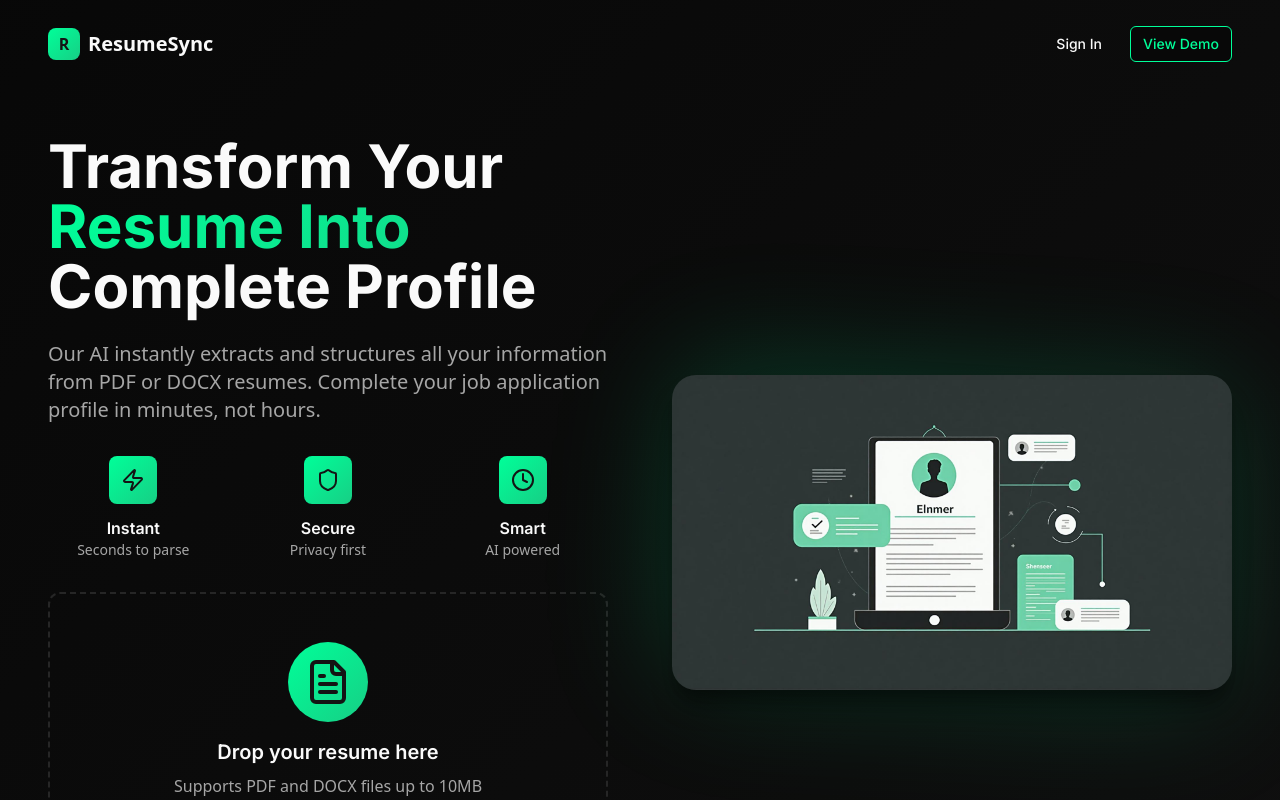
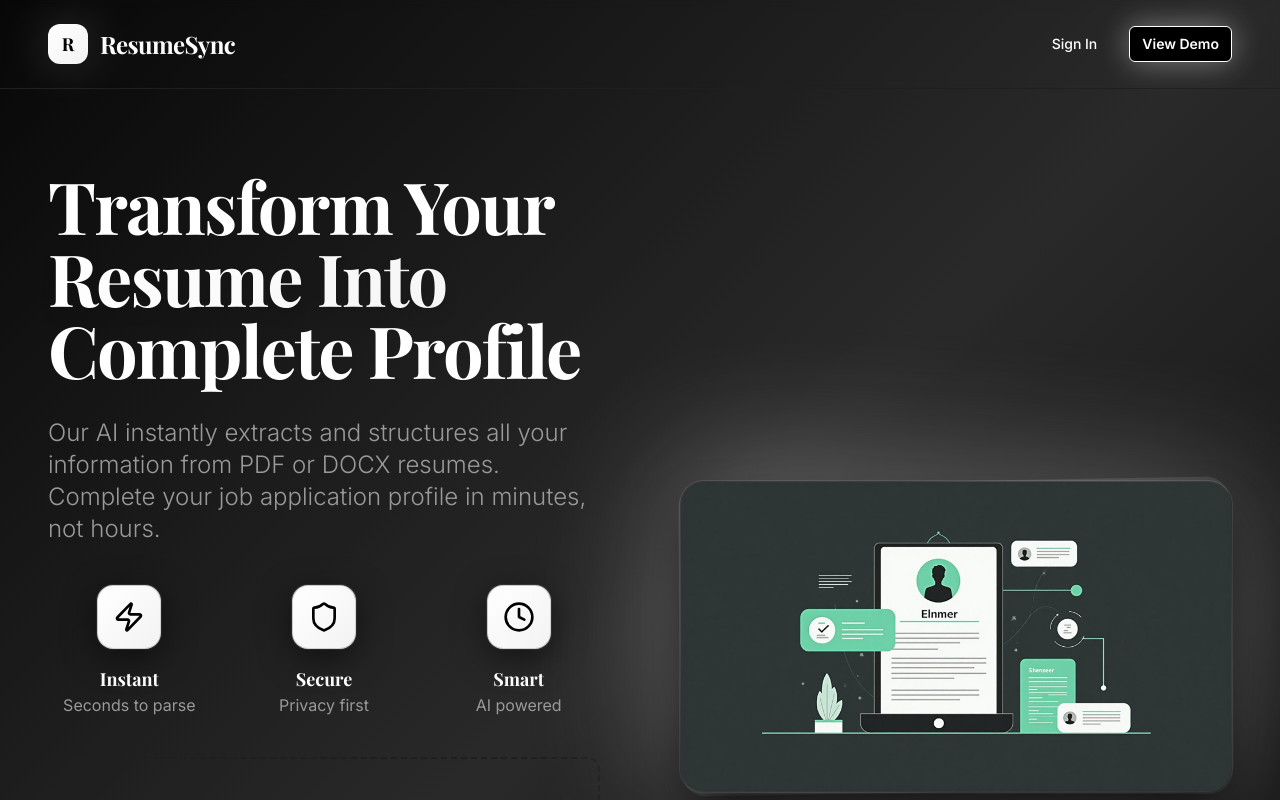
Before and after one commit to shipitmaddy/resume-parse-pro, a React (Vite) app: page / in a window 1280 px wide. Shown: the top 800 px of the page. Built offline with nearby package versions, Linux system fonts and the light colour scheme.

Commit message:
Refine UI for premium look
Update UI to a black and white, shiny, premium aesthetic with rich fonts.

```diff
--- a/index.html
+++ b/index.html
@@ -8,7 +8,7 @@
     <meta name="author" content="ResumeSync" />
     <link rel="preconnect" href="https://fonts.googleapis.com">
     <link rel="preconnect" href="https://fonts.gstatic.com" crossorigin>
-    <link href="https://fonts.googleapis.com/css2?family=Inter:wght@300;400;500;600;700&family=JetBrains+Mono:wght@400;500&display=swap" rel="stylesheet">
+    <link href="https://fonts.googleapis.com/css2?family=Playfair+Display:wght@400;500;600;700;800&family=Inter:wght@300;400;500;600;700;800&family=JetBrains+Mono:wght@400;500;600&display=swap" rel="stylesheet">
 
     <meta property="og:title" content="resume-parse-pro" />
     <meta property="og:description" content="Lovable Generated Project" />
--- a/src/components/hero-section.tsx
+++ b/src/components/hero-section.tsx
@@ -21,24 +21,25 @@ export const HeroSection = () => {
   };
 
   return (
-    <div className="min-h-screen bg-gradient-soft overflow-hidden">
+    <div className="min-h-screen bg-gradient-premium overflow-hidden relative">
+      <div className="absolute inset-0 bg-gradient-shine opacity-30"></div>
       {/* Navigation */}
-      <nav className="flex items-center justify-between p-4 sm:p-6 lg:px-12 animate-fade-in">
-        <div className="flex items-center space-x-2">
-          <div className="w-8 h-8 bg-gradient-accent rounded-lg flex items-center justify-center">
-            <span className="font-bold text-accent-foreground">R</span>
+      <nav className="relative z-10 flex items-center justify-between p-4 sm:p-6 lg:px-12 animate-fade-in border-b border-border backdrop-blur-sm">
+        <div className="flex items-center space-x-3">
+          <div className="w-10 h-10 bg-gradient-accent rounded-xl flex items-center justify-center shadow-glow">
+            <span className="font-bold text-accent-foreground font-playfair text-lg">R</span>
           </div>
-          <span className="text-xl font-bold">ResumeSync</span>
+          <span className="text-2xl font-bold font-playfair tracking-tight">ResumeSync</span>
         </div>
-        <div className="flex items-center space-x-3">
-          <Button variant="ghost" className="hidden sm:flex">
+        <div className="flex items-center space-x-4">
+          <Button variant="ghost" className="hidden sm:flex font-inter font-medium hover:bg-secondary/50 transition-shine">
             Sign In
           </Button>
           <Button
             variant="outline"
             size="sm"
             onClick={() => navigate("/profile")}
-            className="border-accent text-accent hover:bg-accent hover:text-accent-foreground"
+            className="border-accent text-accent hover:bg-accent hover:text-accent-foreground shadow-accent font-inter font-semibold transition-shine"
           >
             View Demo
           </Button>
@@ -46,65 +47,66 @@ export const HeroSection = () => {
       </nav>
 
       {/* Hero Content */}
-      <div className="container mx-auto px-4 sm:px-6 lg:px-12 pt-8 sm:pt-12 pb-16 sm:pb-24">
-        <div className="grid lg:grid-cols-2 gap-8 lg:gap-16 items-center">
+      <div className="relative z-10 container mx-auto px-4 sm:px-6 lg:px-12 pt-12 sm:pt-20 pb-20 sm:pb-32">
+        <div className="grid lg:grid-cols-2 gap-12 lg:gap-20 items-center">
           {/* Left Column - Content */}
-          <div className="space-y-6 sm:space-y-8 animate-fade-in-up">
-            <div className="space-y-4 sm:space-y-6">
-              <h1 className="text-4xl sm:text-5xl lg:text-6xl font-bold font-inter leading-tight">
+          <div className="space-y-8 sm:space-y-10 animate-fade-in-up">
+            <div className="space-y-6 sm:space-y-8">
+              <h1 className="text-5xl sm:text-6xl lg:text-7xl font-bold font-playfair leading-[1.1] tracking-tight">
                 Transform Your
-                <span className="block bg-gradient-accent bg-clip-text text-transparent">
+                <span className="block bg-gradient-accent bg-clip-text text-transparent drop-shadow-lg">
                   Resume Into
                 </span>
-                Complete Profile
+                <span className="block text-foreground">Complete Profile</span>
               </h1>
-              <p className="text-lg sm:text-xl text-muted-foreground leading-relaxed">
+              <p className="text-xl sm:text-2xl text-muted-foreground leading-relaxed font-inter font-light max-w-xl">
                 Our AI instantly extracts and structures all your information from PDF or DOCX resumes.
                 Complete your job application profile in minutes, not hours.
               </p>
             </div>
 
             {/* Features */}
-            <div className="grid grid-cols-1 sm:grid-cols-3 gap-4 sm:gap-6">
-              <div className="text-center group hover:scale-105 transition-all duration-300">
-                <div className="w-12 h-12 bg-gradient-accent rounded-lg flex items-center justify-center mx-auto mb-3 group-hover:shadow-accent transition-all duration-300">
-                  <Zap className="h-6 w-6 text-accent-foreground" />
+            <div className="grid grid-cols-1 sm:grid-cols-3 gap-6 sm:gap-8">
+              <div className="text-center group hover:scale-110 transition-all duration-500 ease-bounce">
+                <div className="w-16 h-16 bg-gradient-accent rounded-2xl flex items-center justify-center mx-auto mb-4 group-hover:shadow-glow transition-all duration-500 shadow-card border border-border/20">
+                  <Zap className="h-8 w-8 text-accent-foreground" />
                 </div>
-                <h3 className="font-semibold font-inter">Instant</h3>
-                <p className="text-sm text-muted-foreground">Seconds to parse</p>
+                <h3 className="font-bold font-playfair text-lg">Instant</h3>
+                <p className="text-muted-foreground font-inter">Seconds to parse</p>
               </div>
-              <div className="text-center group hover:scale-105 transition-all duration-300">
-                <div className="w-12 h-12 bg-gradient-accent rounded-lg flex items-center justify-center mx-auto mb-3 group-hover:shadow-accent transition-all duration-300">
-                  <Shield className="h-6 w-6 text-accent-foreground" />
+              <div className="text-center group hover:scale-110 transition-all duration-500 ease-bounce">
+                <div className="w-16 h-16 bg-gradient-accent rounded-2xl flex items-center justify-center mx-auto mb-4 group-hover:shadow-glow transition-all duration-500 shadow-card border border-border/20">
+                  <Shield className="h-8 w-8 text-accent-foreground" />
                 </div>
-                <h3 className="font-semibold font-inter">Secure</h3>
-                <p className="text-sm text-muted-foreground">Privacy first</p>
+                <h3 className="font-bold font-playfair text-lg">Secure</h3>
+                <p className="text-muted-foreground font-inter">Privacy first</p>
               </div>
-              <div className="text-center group hover:scale-105 transition-all duration-300">
-                <div className="w-12 h-12 bg-gradient-accent rounded-lg flex items-center justify-center mx-auto mb-3 group-hover:shadow-accent transition-all duration-300">
-                  <Clock className="h-6 w-6 text-accent-foreground" />
+              <div className="text-center group hover:scale-110 transition-all duration-500 ease-bounce">
+                <div className="w-16 h-16 bg-gradient-accent rounded-2xl flex items-center justify-center mx-auto mb-4 group-hover:shadow-glow transition-all duration-500 shadow-card border border-border/20">
+                  <Clock className="h-8 w-8 text-accent-foreground" />
                 </div>
-                <h3 className="font-semibold font-inter">Smart</h3>
-                <p className="text-sm text-muted-foreground">AI powered</p>
+                <h3 className="font-bold font-playfair text-lg">Smart</h3>
+                <p className="text-muted-foreground font-inter">AI powered</p>
               </div>
             </div>
 
             {/* Upload Zone */}
             <UploadZone onFileSelect={handleFileSelect} isUploading={isUploading} />
 
-            <div className="flex items-center space-x-2 text-sm text-muted-foreground">
-              <CheckCircle className="h-4 w-4 text-accent-foreground" />
-              <span>Free to try • No signup required • Instant results</span>
+            <div className="flex items-center space-x-3 text-muted-foreground font-inter">
+              <CheckCircle className="h-5 w-5 text-accent" />
+              <span className="text-base">Free to try • No signup required • Instant results</span>
             </div>
           </div>
 
           {/* Right Column - Hero Image */}
           <div className="relative order-first lg:order-last animate-float">
-            <div className="absolute inset-0 bg-gradient-accent rounded-3xl blur-3xl opacity-20 transform rotate-3"></div>
+            <div className="absolute inset-0 bg-gradient-accent rounded-3xl blur-3xl opacity-30 transform rotate-3 scale-105"></div>
+            <div className="absolute inset-0 bg-gradient-shine rounded-3xl opacity-40 transform -rotate-1"></div>
             <img
               src={heroImage}
-              alt="Resume parsing visualization"
-              className="relative rounded-3xl shadow-premium w-full h-auto"
+              alt="Resume parsing visualization showcasing AI-powered document analysis"
+              className="relative rounded-3xl shadow-premium w-full h-auto border border-border/30"
             />
           </div>
         </div>
--- a/src/index.css
+++ b/src/index.css
@@ -8,49 +8,53 @@ All colors MUST be HSL.
 
 @layer base {
   :root {
-    /* Dark mode premium design */
-    --background: 0 0% 3%;
-    --foreground: 0 0% 98%;
+    /* Premium black & white design */
+    --background: 0 0% 0%;
+    --foreground: 0 0% 100%;
 
-    --card: 0 0% 6%;
-    --card-foreground: 0 0% 98%;
+    --card: 0 0% 4%;
+    --card-foreground: 0 0% 100%;
 
-    --popover: 0 0% 6%;
-    --popover-foreground: 0 0% 98%;
+    --popover: 0 0% 4%;
+    --popover-foreground: 0 0% 100%;
 
-    --primary: 0 0% 98%;
-    --primary-foreground: 0 0% 8%;
+    --primary: 0 0% 100%;
+    --primary-foreground: 0 0% 0%;
 
-    --secondary: 0 0% 10%;
-    --secondary-foreground: 0 0% 98%;
+    --secondary: 0 0% 8%;
+    --secondary-foreground: 0 0% 100%;
 
-    --muted: 0 0% 8%;
-    --muted-foreground: 0 0% 65%;
+    --muted: 0 0% 6%;
+    --muted-foreground: 0 0% 60%;
 
-    /* Vibrant mint accent for dark mode */
-    --accent: 156 100% 50%;
-    --accent-foreground: 0 0% 8%;
+    /* Premium white accent */
+    --accent: 0 0% 100%;
+    --accent-foreground: 0 0% 0%;
 
     --destructive: 0 84% 60%;
-    --destructive-foreground: 0 0% 98%;
+    --destructive-foreground: 0 0% 100%;
 
-    --border: 0 0% 15%;
-    --input: 0 0% 10%;
-    --ring: 156 100% 50%;
+    --border: 0 0% 12%;
+    --input: 0 0% 8%;
+    --ring: 0 0% 100%;
 
-    /* Dark mode gradients */
-    --gradient-premium: linear-gradient(135deg, hsl(0 0% 3%), hsl(0 0% 8%));
-    --gradient-soft: linear-gradient(135deg, hsl(0 0% 3%), hsl(0 0% 6%));
-    --gradient-accent: linear-gradient(135deg, hsl(156 100% 50%), hsl(156 80% 45%));
+    /* Premium gradients with shine */
+    --gradient-premium: linear-gradient(135deg, hsl(0 0% 0%), hsl(0 0% 8%), hsl(0 0% 0%));
+    --gradient-soft: linear-gradient(135deg, hsl(0 0% 0%), hsl(0 0% 4%));
+    --gradient-accent: linear-gradient(135deg, hsl(0 0% 100%), hsl(0 0% 95%));
+    --gradient-shine: linear-gradient(135deg, hsl(0 0% 100% / 0.1), hsl(0 0% 100% / 0.3), hsl(0 0% 100% / 0.1));
+    --gradient-border: linear-gradient(135deg, hsl(0 0% 20%), hsl(0 0% 40%), hsl(0 0% 20%));
 
-    /* Dark mode shadows */
-    --shadow-premium: 0 20px 25px -5px hsl(0 0% 0% / 0.4), 0 10px 10px -5px hsl(0 0% 0% / 0.2);
-    --shadow-accent: 0 4px 20px hsl(156 100% 50% / 0.3);
-    --shadow-card: 0 1px 3px hsl(0 0% 0% / 0.3), 0 1px 2px hsl(0 0% 0% / 0.15);
+    /* Premium shadows with glow */
+    --shadow-premium: 0 25px 50px -12px hsl(0 0% 0% / 0.8), 0 0 0 1px hsl(0 0% 100% / 0.1);
+    --shadow-accent: 0 0 30px hsl(0 0% 100% / 0.4);
+    --shadow-card: 0 8px 32px hsl(0 0% 0% / 0.5), 0 0 0 1px hsl(0 0% 100% / 0.1);
+    --shadow-glow: 0 0 50px hsl(0 0% 100% / 0.2);
 
     /* Premium animations */
-    --transition-premium: all 0.3s cubic-bezier(0.4, 0, 0.2, 1);
-    --transition-bounce: all 0.4s cubic-bezier(0.68, -0.55, 0.265, 1.55);
+    --transition-premium: all 0.4s cubic-bezier(0.4, 0, 0.2, 1);
+    --transition-bounce: all 0.5s cubic-bezier(0.68, -0.55, 0.265, 1.55);
+    --transition-shine: all 0.6s cubic-bezier(0.25, 0.46, 0.45, 0.94);
 
     --radius: 0.5rem;
 
--- a/tailwind.config.ts
+++ b/tailwind.config.ts
@@ -66,18 +66,23 @@ export default {
 			backgroundImage: {
 				'gradient-premium': 'var(--gradient-premium)',
 				'gradient-soft': 'var(--gradient-soft)',
-				'gradient-accent': 'var(--gradient-accent)'
+				'gradient-accent': 'var(--gradient-accent)',
+				'gradient-shine': 'var(--gradient-shine)',
+				'gradient-border': 'var(--gradient-border)'
 			},
 			boxShadow: {
 				'premium': 'var(--shadow-premium)',
 				'accent': 'var(--shadow-accent)',
-				'card': 'var(--shadow-card)'
+				'card': 'var(--shadow-card)',
+				'glow': 'var(--shadow-glow)'
 			},
 			transitionTimingFunction: {
 				'premium': 'var(--transition-premium)',
-				'bounce': 'var(--transition-bounce)'
+				'bounce': 'var(--transition-bounce)',
+				'shine': 'var(--transition-shine)'
 			},
 			fontFamily: {
+				'playfair': ['Playfair Display', 'serif'],
 				'inter': ['Inter', 'system-ui', 'sans-serif'],
 				'mono': ['JetBrains Mono', 'Consolas', 'monospace']
 			},
```
